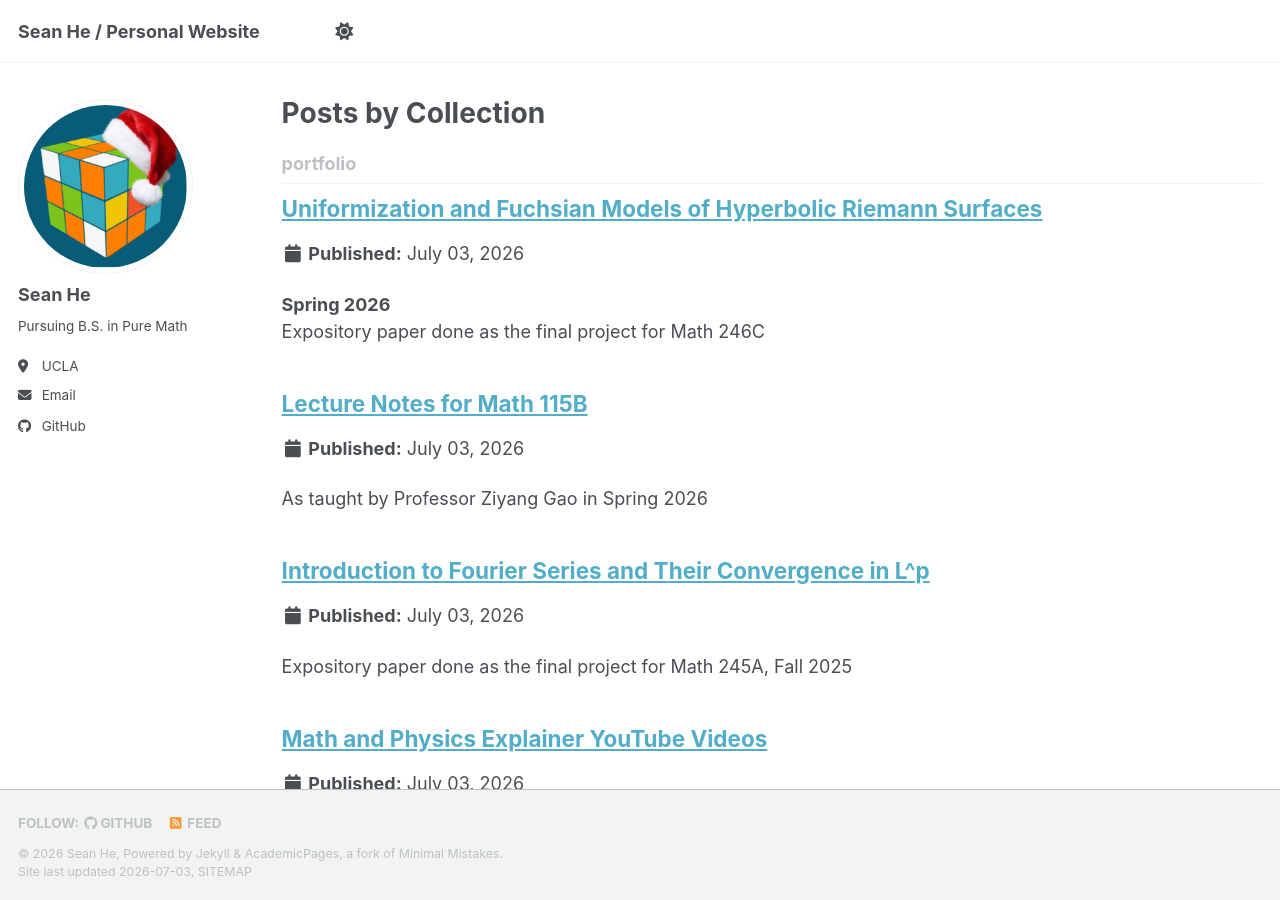
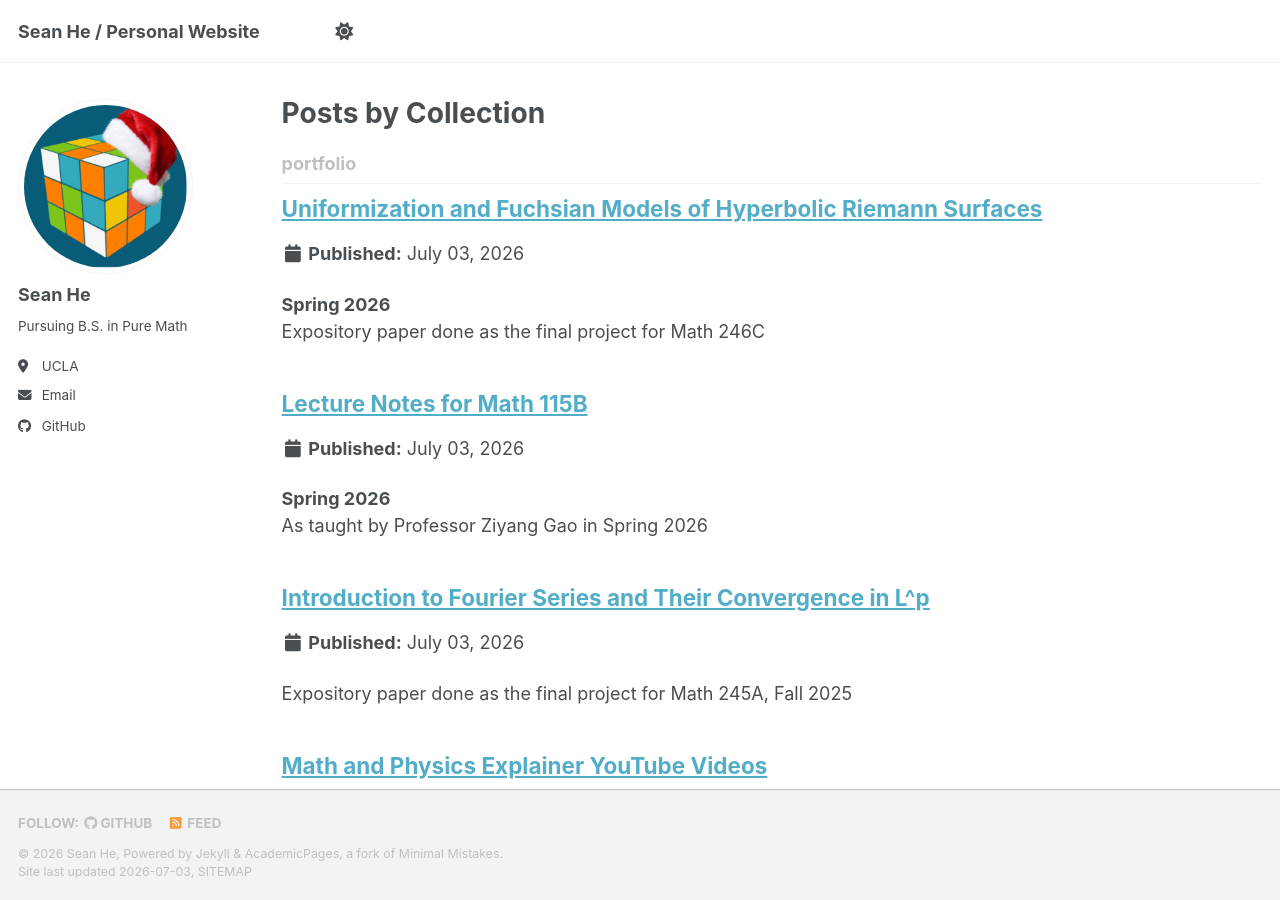
Before and after one commit to mathmaniac88/mathmaniac88.github.io, a Jekyll site: the page built from _pages/collection-archive.html, in a window 1280 px wide and 900 px high. Built offline with Jekyll 4.4.1, drawn with Linux system fonts in a browser that asks for light colours; a style sheet for code colours, icons or effects is not loaded.

Commit message:
Update 2-115b_notes.html

```diff
--- a/_portfolio/2-115b_notes.html
+++ b/_portfolio/2-115b_notes.html
@@ -1,6 +1,6 @@
 ---
 title: "Lecture Notes for Math 115B"
-excerpt: "As taught by Professor Ziyang Gao in Spring 2026"
+excerpt: "<b>Spring 2026</b><br/>As taught by Professor Ziyang Gao in Spring 2026"
 collection: portfolio
 ---
 
```
